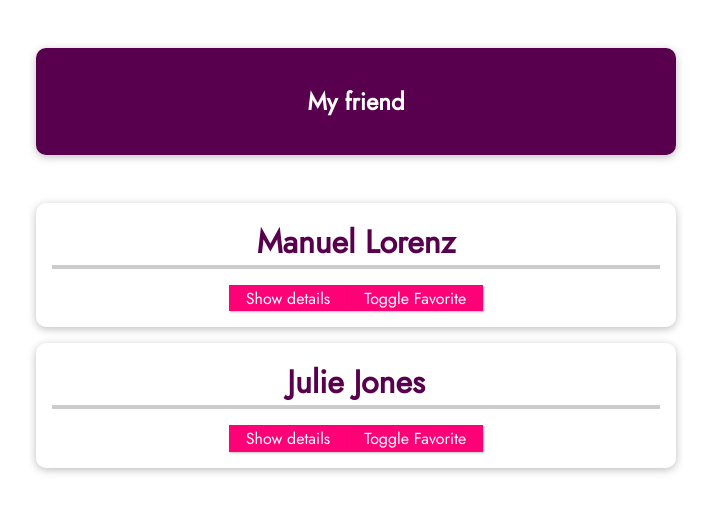
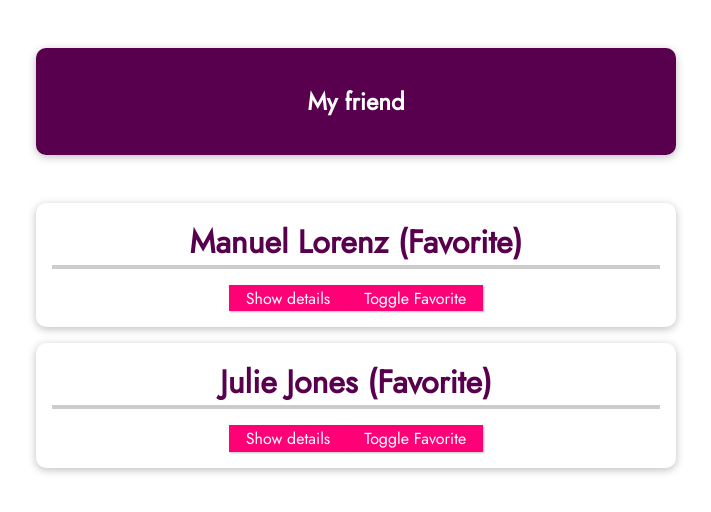
Before and after one commit to budahs/udemy-vue, a Vue app in the folder cli/9.1-01-a-new-vue-project/: page / in a window 1280 px wide. Shown: the top 512 px of the page, without its empty margins (284-995 px from the left). Built offline with nearby package versions, Linux system fonts and the light colour scheme.

Commit message:
8.7 | Component communication | Emitting custom events from child to parent

```diff
--- a/cli/9.1-01-a-new-vue-project/src/App.vue
+++ b/cli/9.1-01-a-new-vue-project/src/App.vue
@@ -5,10 +5,12 @@
             <friend-contact
                 v-for="friend in friends"
                 :key="friend.id"
+                :id="friend.id"
                 :name="friend.name"
                 :phone-number="friend.phone"
                 :email-address="friend.email"
-                is-favorite="true"
+                :is-favorite="friend.isFavorite"
+                @toggle-favorite="toggleFavoriteStatus"
             ></friend-contact>
         </ul>
     </section>
@@ -23,15 +25,26 @@
                         id: 'manuel',
                         name: 'Manuel Lorenz',
                         phone: '0123 45678 90',
-                        email: 'manuel@localhost.com'
+                        email: 'manuel@localhost.com',
+                        isFavorite: true
                     },
                     {
                         id: 'julie',
                         name: 'Julie Jones',
                         phone: '0987 654421 21',
-                        email: 'julie@localhost.com'
+                        email: 'julie@localhost.com',
+                        isFavorite: true
                     }
                 ]
+            }
+        },
+        methods: {
+            toggleFavoriteStatus (friendId)
+            {
+                const identifiedFriend = this.friends.find(
+                    friend => friend.id === friendId
+                    )
+                identifiedFriend.isFavorite = !identifiedFriend.isFavorite
             }
         }
     }
--- a/cli/9.1-01-a-new-vue-project/src/components/FriendContact.vue
+++ b/cli/9.1-01-a-new-vue-project/src/components/FriendContact.vue
@@ -1,6 +1,6 @@
 <template>
     <li>
-        <h2>{{ name }} {{ friendIsFavorite ? '(Favorite)' : '' }}</h2>
+        <h2>{{ name }} {{ isFavorite ? '(Favorite)' : '' }}</h2>
         <button @click="toggleDetails">{{ detailsAreVisible ? 'Hide' : 'Show' }} details</button>
         <button @click="toggleFavorite">Toggle Favorite</button>
         <ul v-if="detailsAreVisible">
@@ -14,6 +14,10 @@
 export default {
     // props: ['name','phoneNumber','emailAddress','isFavorite'],
     props: {
+        id: {
+            type: String,
+            required: true
+        },
         name: {
             type: String,
             required: true
@@ -38,8 +42,7 @@
     },
     data () {
         return {
-            detailsAreVisible: false,
-            friendIsFavorite: this.friendIsFavorite
+            detailsAreVisible: false
         }
     },
     methods: {
@@ -47,7 +50,7 @@
             this.detailsAreVisible = !this.detailsAreVisible
         },
         toggleFavorite () {
-            this.friendIsFavorite = !this.friendIsFavorite
+            this.$emit('toggle-favorite', this.id)
         }
     }
 }
```
